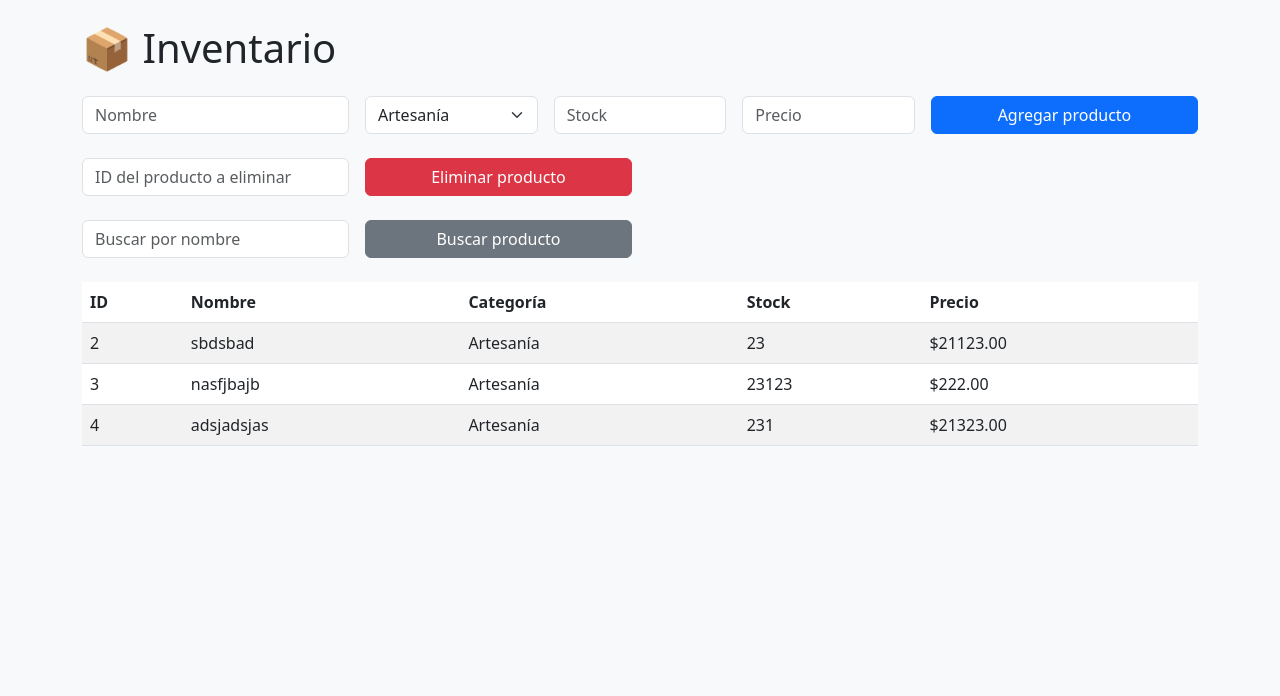
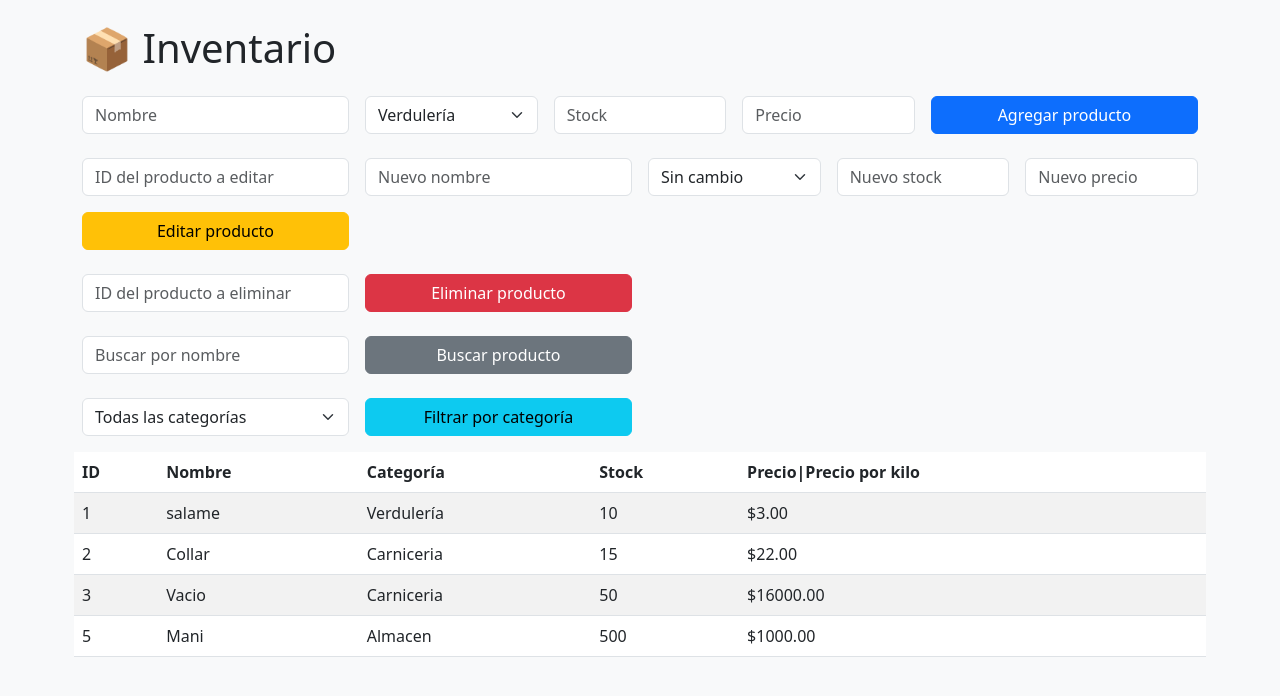
Before and after one commit to JuanEsc17/gestor_inventario, a Flask app: page / in a window 1280 px wide. Shown: the top 696 px of the page. Run offline with Flask 3, Linux system fonts and the light colour scheme.

Commit message:
implemento filtrar y editar producto

```diff
--- a/app.py
+++ b/app.py
@@ -52,5 +52,36 @@ def buscar():
     resultados = productos[productos['nombre'].str.lower().str.contains(termino)]
     return render_template('index.html', productos=resultados)
 
+@app.route('/filtrar', methods=['GET'])
+def filtrar():
+    # Carga los productos actuales
+    productos = cargar_datos()
+    # Obtiene la categoría del formulario
+    categoria = request.args.get('categoria', '')
+    # Filtra los productos por categoría
+    if categoria:
+        resultados = productos[productos['categoria'] == categoria]
+    else:
+        resultados = productos
+    return render_template('index.html', productos=resultados)
+
+@app.route('/editar', methods=['POST'])
+def editar_post():
+    productos = cargar_datos()
+    id_producto = int(request.form['id'])
+    # Busca el producto por ID
+    idx = productos[productos['id'] == id_producto].index
+    if not idx.empty:
+        if request.form['nombre']:
+            productos.at[idx[0], 'nombre'] = request.form['nombre']
+        if request.form['categoria']:
+            productos.at[idx[0], 'categoria'] = request.form['categoria']
+        if request.form['stock']:
+            productos.at[idx[0], 'stock'] = int(request.form['stock'])
+        if request.form['precio']:
+            productos.at[idx[0], 'precio'] = float(request.form['precio'])
+        guardar_datos(productos)
+    return redirect('/')
+
 if __name__ == '__main__':
     app.run(debug=True)
--- a/data/inventario.csv
+++ b/data/inventario.csv
@@ -1,4 +1,5 @@
 id,nombre,categoria,stock,precio
-2,sbdsbad,Artesanía,23,21123.0
-3,nasfjbajb,Artesanía,23123,222.0
-4,adsjadsjas,Artesanía,231,21323.0
+1,salame,Verdulería,10,3.0
+2,Collar,Carniceria,15,22.0
+3,Vacio,Carniceria,50,16000.0
+5,Mani,Almacen,500,1000.0
--- a/templates/index.html
+++ b/templates/index.html
@@ -8,15 +8,32 @@
     <div class="col-md-3"><input name="nombre" class="form-control" placeholder="Nombre" required></div>
     <div class="col-md-2">
         <select name="categoria" class="form-select">
-            <option>Artesanía</option>
-            <option>Decoración</option>
-            <option>Papelería</option>
+            <option>Verdulería</option>
+            <option>Carniceria</option>
+            <option>Almacen</option>
             <option>Otro</option>
         </select>
     </div>
     <div class="col-md-2"><input type="number" name="stock" class="form-control" placeholder="Stock" required></div>
     <div class="col-md-2"><input type="number" step="0.01" name="precio" class="form-control" placeholder="Precio" required></div>
     <div class="col-md-3"><button class="btn btn-primary w-100">Agregar producto</button></div>
+</form>
+
+<form action="/editar" method="post" class="row g-3 mb-4">
+    <div class="col-md-3"><input name="id" class="form-control" placeholder="ID del producto a editar" required></div>
+    <div class="col-md-3"><input name="nombre" class="form-control" placeholder="Nuevo nombre"></div>
+    <div class="col-md-2">
+        <select name="categoria" class="form-select">
+            <option value="">Sin cambio</option>
+            <option>Verdulería</option>
+            <option>Carniceria</option>
+            <option>Almacen</option>
+            <option>Otro</option>
+        </select>
+    </div>
+    <div class="col-md-2"><input type="number" name="stock" class="form-control" placeholder="Nuevo stock"></div>
+    <div class="col-md-2"><input type="number" step="0.01" name="precio" class="form-control" placeholder="Nuevo precio"></div>
+    <div class="col-md-3"><button class="btn btn-warning w-100">Editar producto</button></div>
 </form>
 
 <form action="/eliminar" method="post" class="row g-3 mb-4">
@@ -29,10 +46,22 @@
     <div class="col-md-3"><button class="btn btn-secondary w-100">Buscar producto</button></div>
 </form>
 
+<form action="/filtrar" method="get" class="row g-3 mb-4">
+    <div class="col-md-3">
+        <select name="categoria" class="form-select">
+            <option value="">Todas las categorías</option>
+            <option>Verdulería</option>
+            <option>Carniceria</option>
+            <option>Almacen</option>
+            <option>Otro</option>
+        </select>
+    </div>
+    <div class="col-md-3"><button class="btn btn-info w-100">Filtrar por categoría</button></div>
+
 <table class="table table-striped">
     <thead>
         <tr>
-            <th>ID</th><th>Nombre</th><th>Categoría</th><th>Stock</th><th>Precio</th>
+            <th>ID</th><th>Nombre</th><th>Categoría</th><th>Stock</th><th>Precio|Precio por kilo</th>
         </tr>
     </thead>
     <tbody>
```
